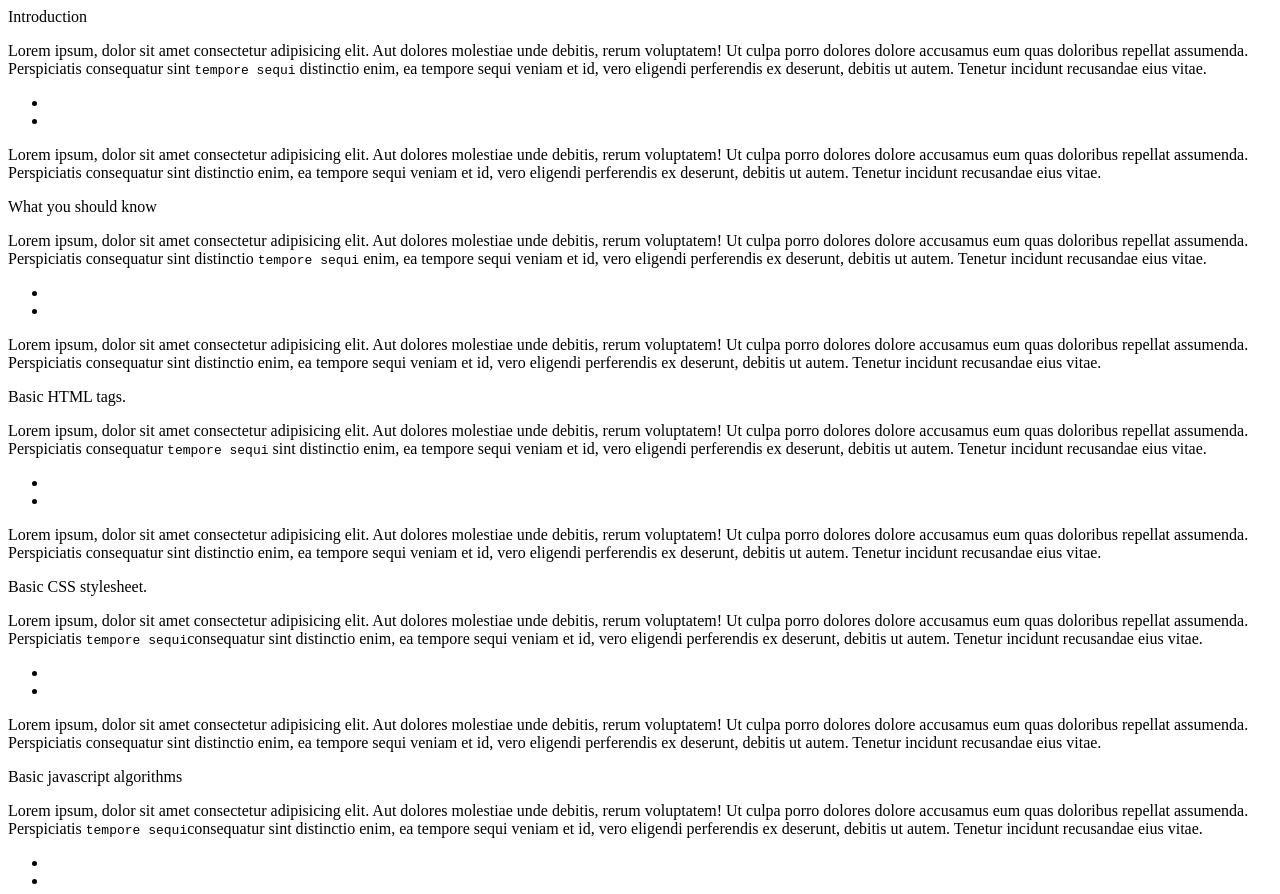
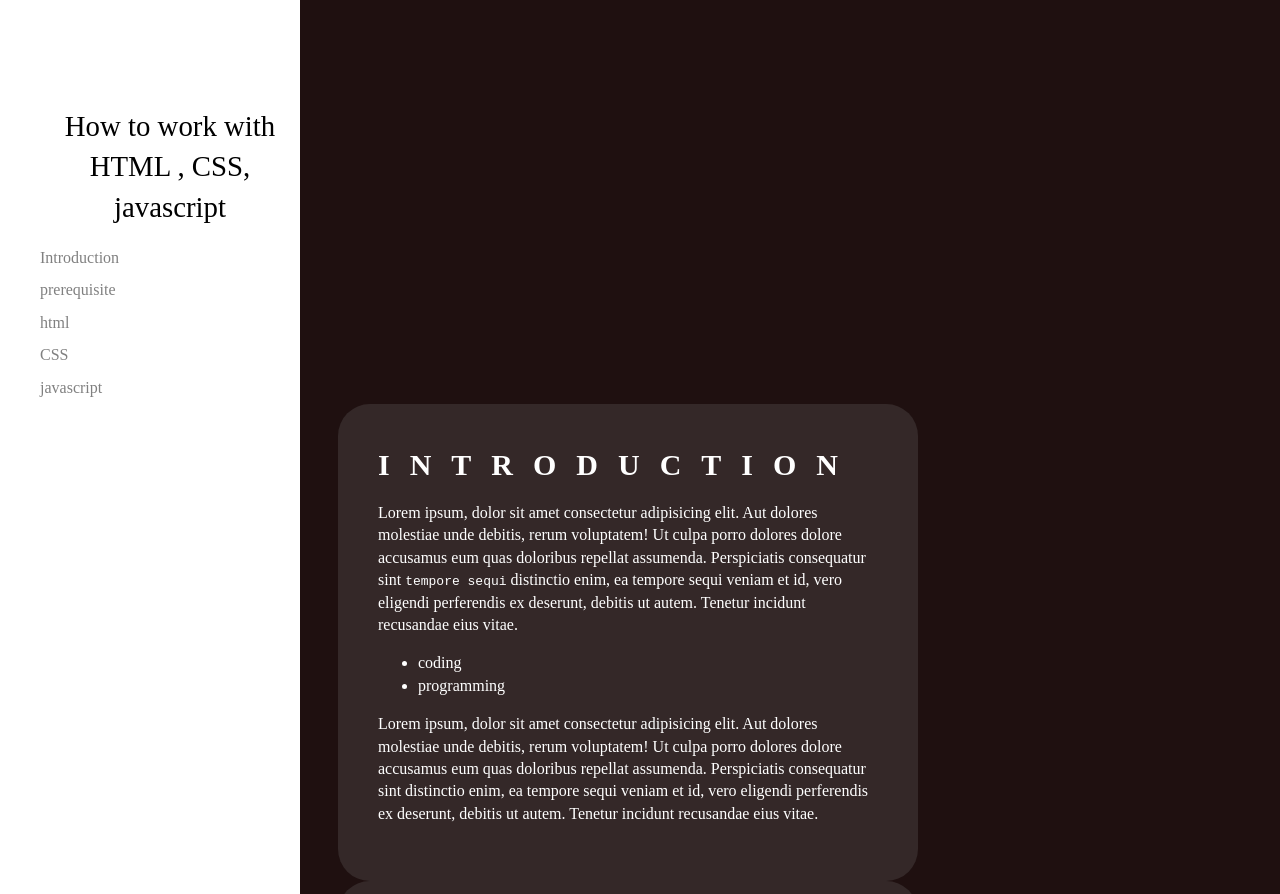
Before and after one commit to redwing555/project3, a plain HTML site: page index.html in a window 1280 px wide. Shown: the top 894 px of the page. Drawn offline with Linux system fonts and the light colour scheme.

Commit message:
another set of new features

```diff
--- a/css/style.css
+++ b/css/style.css
@@ -0,0 +1,72 @@
+body {
+    font-family: 'nunito';
+    color: white;
+    background-color: rgb(31, 16, 16);
+    line-height: 1.4;
+    width: 100%;
+  }
+
+
+#nav-bar {
+    position: fixed;
+    height: 100%;
+    min-width: 300px;
+    width: 300px;
+
+    top: 0px;
+    left: 0px;
+
+    color: black;
+    background-color: white;
+    padding: 75px 0px;
+    z-index: 3;
+  }
+
+
+#nav-bar header {
+    color: black;
+    margin: 10px;
+    text-align: center;
+    font-size: 1.8em;
+  }
+
+#nav-bar li {
+    list-style: none;
+    padding: 5px 0px;
+    position: relative;
+    width: 100%;
+  }
+
+
+#nav-bar a {
+    color: gray;
+    text-decoration: none;
+  }
+
+
+#main-doc {
+    position: absolute;
+
+    top: 30vw;
+    margin-left: 310px;
+
+    padding: 20px;
+  }
+
+
+
+  Section {
+    background: rgb(230, 255, 255, 0.1);
+    padding: 2.5rem 2.5rem;
+    border-radius: 2rem;
+    width: 500px;
+    margin: auto;
+  }
+
+  Section header {
+      font-family: 'Times New Roman', Times, serif;
+    text-transform: uppercase;
+    font-weight: bold;
+    font-size: 30px;
+    letter-spacing: 20px;
+  }
--- a/index.html
+++ b/index.html
@@ -6,14 +6,26 @@
     <link rel="stylesheet" href="css/style.css">
   </head>
 
+  <body>
   <main id="main-doc">
     <script src="https://cdn.freecodecamp.org/testable-projects-fcc/v1/bundle.js"></script>
+
+    <nav id="nav-bar">
+        <ul>
+        <li><header> How to work with HTML , CSS, javascript</header></li>
+        <li><a href="#introduction">Introduction</a></li>
+        <li><a href="#prerequisite">prerequisite</a></li>
+        <li><a href="#html">html</a></li>
+        <li><a href="#css">CSS</a></li>
+        <li><a href="#javascript">javascript</a></li>
+    </ul>
+    </nav>
       <section class="main-section" id="introduction">
         <header>Introduction</header>
         <p>Lorem ipsum, dolor sit amet consectetur adipisicing elit. Aut dolores molestiae unde debitis, rerum voluptatem! Ut culpa porro dolores dolore accusamus eum quas doloribus repellat assumenda. Perspiciatis consequatur sint <code>tempore sequi</code> distinctio enim, ea tempore sequi veniam et id, vero eligendi perferendis ex deserunt, debitis ut autem. Tenetur incidunt recusandae eius vitae.</p>
         <ul>
-          <li></li>
-          <li></li>
+          <li>coding</li>
+          <li>programming</li>
         </ul>
         <p>Lorem ipsum, dolor sit amet consectetur adipisicing elit. Aut dolores molestiae unde debitis, rerum voluptatem! Ut
           culpa porro dolores dolore accusamus eum quas doloribus repellat assumenda. Perspiciatis consequatur sint distinctio
@@ -28,8 +40,8 @@
           enim, ea tempore sequi veniam et id, vero eligendi perferendis ex deserunt, debitis ut autem. Tenetur incidunt
           recusandae eius vitae.</p>
           <ul>
-            <li></li>
-            <li></li>
+            <li>basic GIT</li>
+            <li> VScode studio </li>
           </ul>
           <p>Lorem ipsum, dolor sit amet consectetur adipisicing elit. Aut dolores molestiae unde debitis, rerum voluptatem! Ut
             culpa porro dolores dolore accusamus eum quas doloribus repellat assumenda. Perspiciatis consequatur sint distinctio
@@ -44,8 +56,8 @@
           enim, ea tempore sequi veniam et id, vero eligendi perferendis ex deserunt, debitis ut autem. Tenetur incidunt
           recusandae eius vitae.</p>
           <ul>
-            <li></li>
-            <li></li>
+            <li>tags</li>
+            <li>script</li>
           </ul>
           <p>Lorem ipsum, dolor sit amet consectetur adipisicing elit. Aut dolores molestiae unde debitis, rerum voluptatem! Ut
             culpa porro dolores dolore accusamus eum quas doloribus repellat assumenda. Perspiciatis consequatur sint distinctio
@@ -60,8 +72,8 @@
           enim, ea tempore sequi veniam et id, vero eligendi perferendis ex deserunt, debitis ut autem. Tenetur incidunt
           recusandae eius vitae.</p>
           <ul>
-            <li></li>
-            <li></li>
+            <li>decoration</li>
+            <li>flexbox</li>
           </ul>
           <p>Lorem ipsum, dolor sit amet consectetur adipisicing elit. Aut dolores molestiae unde debitis, rerum voluptatem! Ut
             culpa porro dolores dolore accusamus eum quas doloribus repellat assumenda. Perspiciatis consequatur sint distinctio
@@ -76,8 +88,8 @@
           enim, ea tempore sequi veniam et id, vero eligendi perferendis ex deserunt, debitis ut autem. Tenetur incidunt
           recusandae eius vitae.</p>
           <ul>
-            <li></li>
-            <li></li>
+            <li>variables</li>
+            <li>if statement</li>
           </ul>
           <p>Lorem ipsum, dolor sit amet consectetur adipisicing elit. Aut dolores molestiae unde debitis, rerum voluptatem! Ut
             culpa porro dolores dolore accusamus eum quas doloribus repellat assumenda. Perspiciatis consequatur sint distinctio
@@ -87,4 +99,6 @@
     </section>
 
   </main>
+
+</body>
 </html>
```
